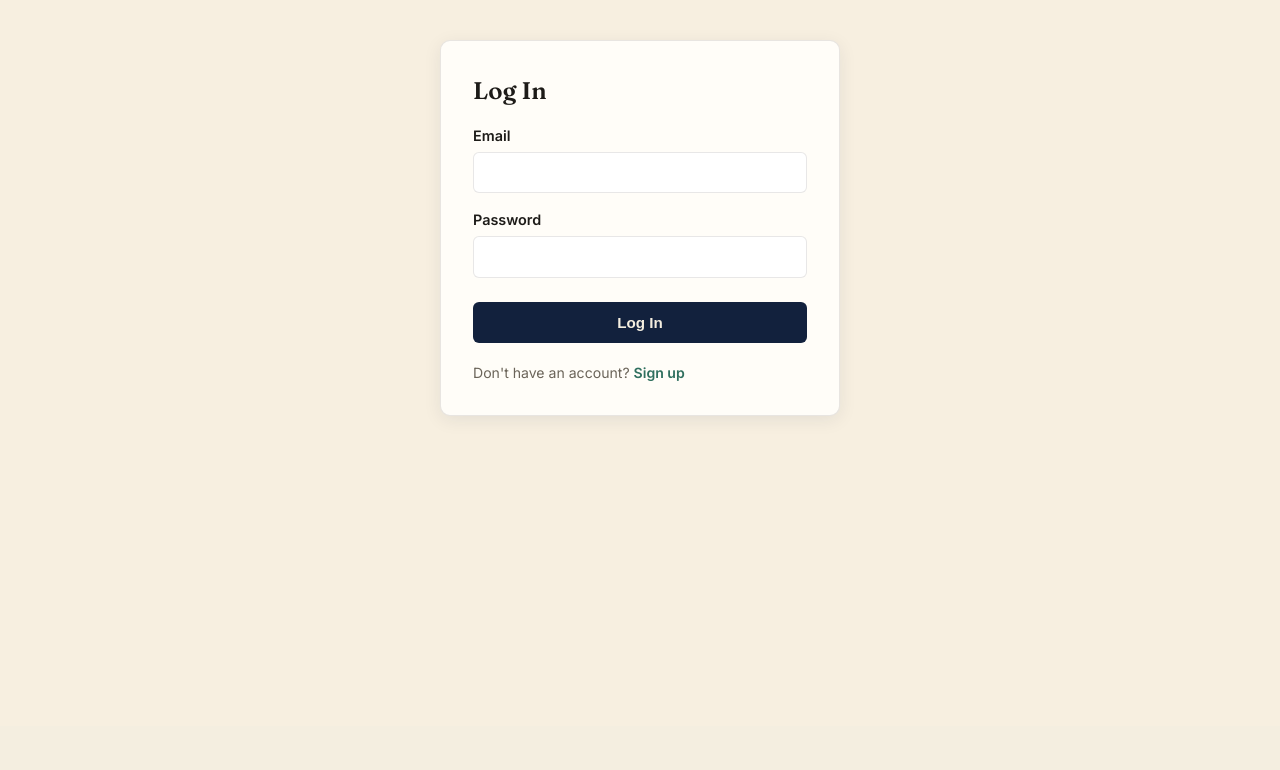
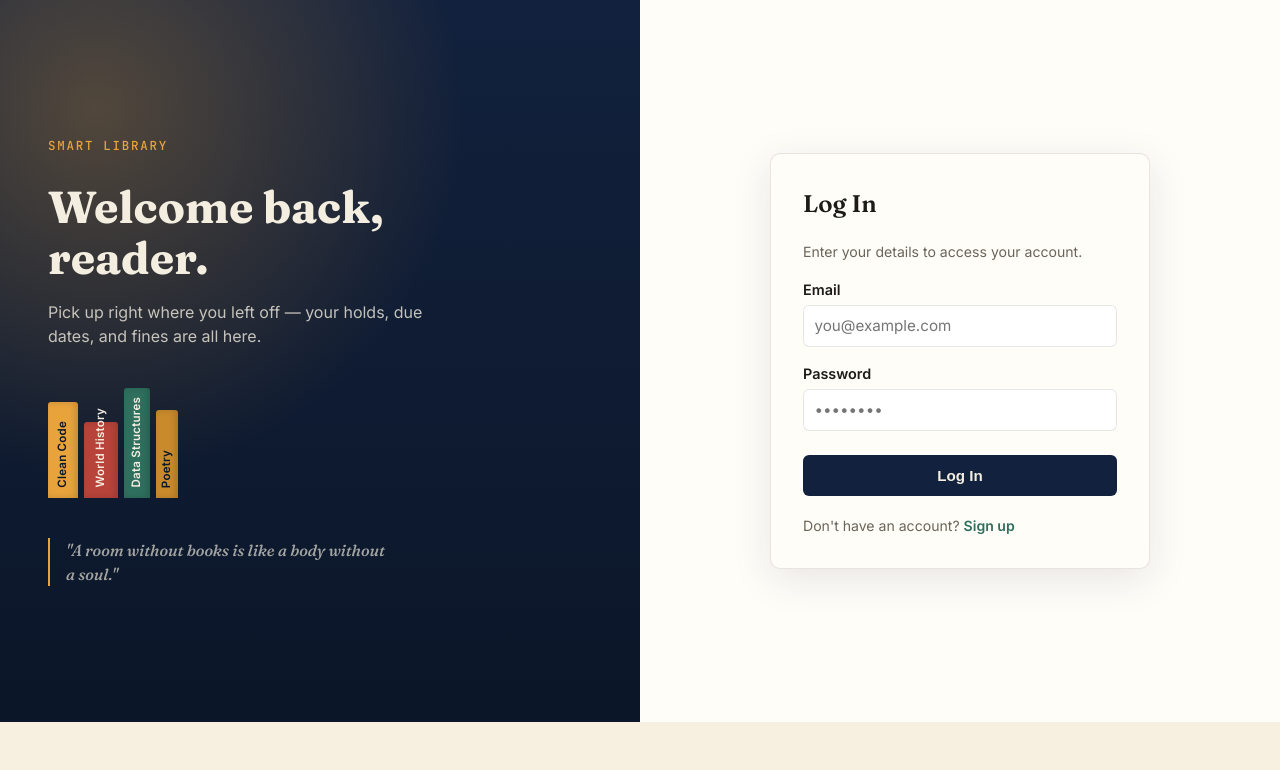
Before and after one commit to SaniyaNalaband/library-management-system, a Flask app: page /login in a window 1280 px wide. Shown: the part 74-844 px from the top of the page. Before the commit the page ends 489 px from the top, so only its background shows below. Run offline with Flask 3, Linux system fonts and the light colour scheme.

Commit message:
Redesign login page with premium split-screen layout

```diff
--- a/static/css/style.css
+++ b/static/css/style.css
@@ -467,6 +467,111 @@ main {
     font-size: 0.9rem;
 }
 
+/* ===== Auth split screen (login/signup) ===== */
+.auth-split {
+    width: 100vw;
+    position: relative;
+    left: 50%;
+    right: 50%;
+    margin-left: -50vw;
+    margin-right: -50vw;
+    min-height: calc(100vh - 78px);
+    display: flex;
+    flex-wrap: wrap;
+}
+
+.auth-brand {
+    flex: 1 1 380px;
+    background: radial-gradient(circle at 15% 15%, rgba(232, 163, 61, 0.3), transparent 45%),
+                linear-gradient(180deg, var(--ink-navy) 0%, var(--ink-navy-deep) 100%);
+    color: var(--cream);
+    padding: 4rem 3rem;
+    display: flex;
+    flex-direction: column;
+    justify-content: center;
+}
+
+.auth-brand-headline {
+    font-family: var(--font-display);
+    font-weight: 700;
+    font-size: clamp(2rem, 3.6vw, 2.8rem);
+    line-height: 1.15;
+    margin: 0.6rem 0 1rem;
+}
+
+.auth-brand-sub {
+    color: rgba(244, 238, 224, 0.78);
+    max-width: 38ch;
+    font-size: 1rem;
+    margin-bottom: 2.5rem;
+}
+
+.auth-mini-shelf {
+    display: flex;
+    align-items: flex-end;
+    gap: 6px;
+    margin-bottom: 2.5rem;
+}
+
+.auth-mini-shelf .spine {
+    box-shadow: inset -3px 0 6px rgba(0,0,0,0.15);
+}
+
+.auth-quote {
+    font-family: var(--font-display);
+    font-style: italic;
+    font-size: 1rem;
+    color: rgba(244, 238, 224, 0.65);
+    max-width: 32ch;
+    border-left: 2px solid var(--lamp-amber);
+    padding-left: 1rem;
+}
+
+.auth-form-panel {
+    flex: 1 1 380px;
+    background-color: var(--paper);
+    display: flex;
+    align-items: center;
+    justify-content: center;
+    padding: 3rem 2rem;
+}
+
+.form-card--auth {
+    margin: 0;
+    width: 100%;
+    max-width: 380px;
+    box-shadow: 0 10px 40px rgba(18, 33, 61, 0.1);
+    border: 1px solid var(--border-soft);
+}
+
+.form-card--auth h2 {
+    font-size: 1.5rem;
+}
+
+.form-card-sub {
+    color: var(--muted);
+    font-size: 0.9rem;
+    margin-top: 0.3rem;
+}
+
+@media (max-width: 800px) {
+    .auth-split {
+        min-height: auto;
+    }
+
+    .auth-brand {
+        padding: 3rem 2rem;
+    }
+
+    .auth-mini-shelf {
+        justify-content: center;
+    }
+
+    .auth-quote {
+        margin: 0 auto;
+    }
+}
+
 /* ===== Responsive ===== */
 @media (max-width: 800px) {
     .hero-inner {
--- a/templates/login.html
+++ b/templates/login.html
@@ -1,18 +1,38 @@
 {% extends 'base.html' %}
-{% block title %}Login - Smart Library{% endblock %}
+{% block title %}Log In - Smart Library{% endblock %}
 
 {% block content %}
-<div class="form-card">
+<section class="auth-split">
+    <div class="auth-brand">
+        <p class="eyebrow">Smart Library</p>
+        <h2 class="auth-brand-headline">Welcome back,<br>reader.</h2>
+        <p class="auth-brand-sub">Pick up right where you left off — your holds, due dates, and fines are all here.</p>
+
+        <div class="auth-mini-shelf" aria-hidden="true">
+            <div class="spine spine-1" style="height:96px;"><span>Clean Code</span></div>
+            <div class="spine spine-3" style="height:76px;"><span>World History</span></div>
+            <div class="spine spine-2" style="height:110px;"><span>Data Structures</span></div>
+            <div class="spine spine-6" style="height:88px;"><span>Poetry</span></div>
+        </div>
+
+        <p class="auth-quote">"A room without books is like a body without a soul."</p>
+    </div>
+
+    <div class="auth-form-panel">
+        <div class="form-card form-card--auth">
             <h2>Log In</h2>
+            <p class="form-card-sub">Enter your details to access your account.</p>
             <form method="POST" action="{{ url_for('auth.login') }}">
                 <label for="email">Email</label>
-        <input type="email" id="email" name="email" required>
+                <input type="email" id="email" name="email" placeholder="you@example.com" required>
 
                 <label for="password">Password</label>
-        <input type="password" id="password" name="password" required>
+                <input type="password" id="password" name="password" placeholder="••••••••" required>
 
                 <button type="submit">Log In</button>
             </form>
             <p>Don't have an account? <a href="{{ url_for('auth.signup') }}">Sign up</a></p>
         </div>
+    </div>
+</section>
 {% endblock %}
```
Lines whose indentation alone changed are shown as unchanged.
